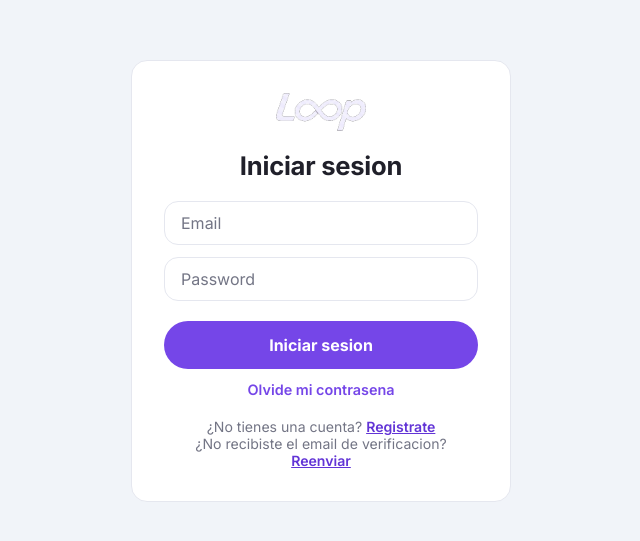
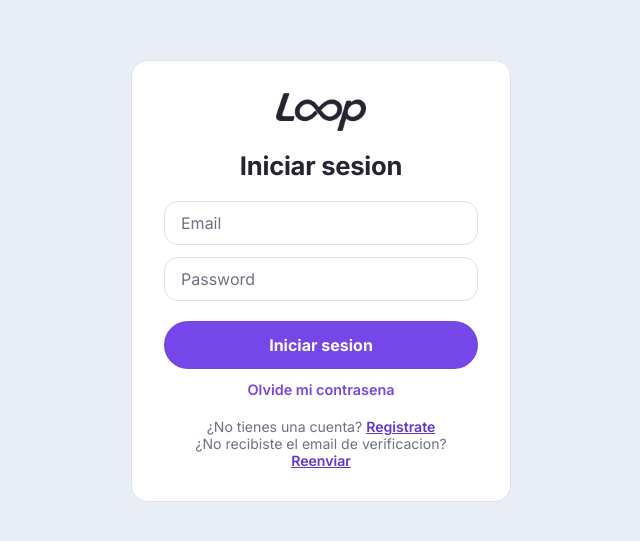
Before and after one commit to luzmicol/frontend-utn-back, a React (Vite) app: page /login in a window 1280 px wide. Shown: the part 119-660 px from the top of the page, without its empty margins (319-959 px from the left). Built offline with nearby package versions, Linux system fonts and the light colour scheme; no server answers.

Commit message:
fix colourrs

```diff
--- a/src/Components/AuthLayout/AuthLayout.jsx
+++ b/src/Components/AuthLayout/AuthLayout.jsx
@@ -1,12 +1,16 @@
+import { useTheme } from '../../context/ThemeContext'
 import './AuthLayout.css'
 
 export default function AuthLayout({ title, subtitle, footer, children }) {
+  const { resolvedTheme } = useTheme()
+  const logoSrc = resolvedTheme === 'light' ? '/loop-wordmark-dark.png' : '/loop-wordmark.png'
+
   return (
     <main className='auth-layout'>
       <div className='auth-content'>
         <div className='auth-content__brand'>
           <img
-            src='/loop-wordmark.png'
+            src={logoSrc}
             alt='LOOP'
             className='auth-content__brand-img'
           />
--- a/src/Components/Layout/Sidebar.jsx
+++ b/src/Components/Layout/Sidebar.jsx
@@ -2,6 +2,7 @@ import { Link, NavLink, useNavigate } from 'react-router-dom'
 import { Bell, PenSquare, LogOut } from 'lucide-react'
 import { useNotifications } from '../../context/NotificationContext'
 import { useUnreadMessages } from '../../context/UnreadMessagesContext'
+import { useTheme } from '../../context/ThemeContext'
 import { NAV_ITEMS } from './navItems'
 import './Sidebar.css'
 
@@ -9,6 +10,8 @@ export default function Sidebar({ onLogoutRequest, onBrandClick }) {
   const navigate = useNavigate()
   const { unreadCount } = useNotifications()
   const { unreadMessagesCount } = useUnreadMessages()
+  const { resolvedTheme } = useTheme()
+  const logoSrc = resolvedTheme === 'light' ? '/loop-wordmark-dark.png' : '/loop-wordmark.png'
   const badgeText = unreadCount > 99 ? '99+' : String(unreadCount)
   const messagesBadgeText =
     unreadMessagesCount > 99 ? '99+' : String(unreadMessagesCount)
@@ -27,7 +30,7 @@ export default function Sidebar({ onLogoutRequest, onBrandClick }) {
           onClick={onBrandClick}
         >
           <img
-            src='/loop-wordmark.png'
+            src={logoSrc}
             alt='LOOP'
             className='sidebar__brand-img'
           />
--- a/src/Middleware/AuthMiddleware.jsx
+++ b/src/Middleware/AuthMiddleware.jsx
@@ -2,12 +2,15 @@ import { useState } from 'react'
 import { Outlet, Navigate } from 'react-router-dom'
 import { RefreshCw } from 'lucide-react'
 import { useAuth } from '../context/AuthContext'
+import { useTheme } from '../context/ThemeContext'
 import { getAuthToken } from '../services/apiClient'
 import Alert from '../Components/Alert/Alert'
 
 export default function AuthMiddleware() {
   const { user, loading, sessionError, refreshUser } = useAuth()
+  const { resolvedTheme } = useTheme()
   const [retrying, setRetrying] = useState(false)
+  const logoSrc = resolvedTheme === 'light' ? '/loop-wordmark-dark.png' : '/loop-wordmark.png'
 
   if (loading) {
     return (
@@ -15,7 +18,7 @@ export default function AuthMiddleware() {
         <div className='auth-content'>
           <div className='auth-content__brand'>
             <img
-              src='/loop-wordmark.png'
+              src={logoSrc}
               alt='LOOP'
               className='auth-content__brand-img'
             />
@@ -42,7 +45,7 @@ export default function AuthMiddleware() {
         <div className='auth-content'>
           <div className='auth-content__brand'>
             <img
-              src='/loop-wordmark.png'
+              src={logoSrc}
               alt='LOOP'
               className='auth-content__brand-img'
             />
--- a/src/styles/tokens.css
+++ b/src/styles/tokens.css
@@ -45,23 +45,24 @@
     Roboto, 'Helvetica Neue', Arial, sans-serif;
 }
 
-/* Paleta de modo claro - limpia, luminosa y minimalista */
+/* Paleta de modo claro - limpia, luminosa y con contraste entre superficies */
 :root[data-theme='light'] {
-  --bg: #F1F4F9;
-  --sidebar-bg: #F7F8FC;
+  --bg: #E9EDF5;
+  --sidebar-bg: #F0F2F8;
   --surface: #FFFFFF;
-  --surface-elevated: #F4F6FB;
-  --card-shadow: 0 1px 3px rgba(32, 32, 42, 0.06), 0 1px 2px rgba(32, 32, 42, 0.04);
+  --surface-elevated: #F7F8FC;
+  --input-bg: #EDF0F6;
+  --card-shadow: 0 2px 8px rgba(36, 36, 50, 0.06), 0 1px 2px rgba(36, 36, 50, 0.04);
 
   --primary: #7546E8;
   --primary-dark: #6234D6;
   --primary-soft: #6234D6;
-  --primary-halo: rgba(117, 70, 232, 0.12);
+  --primary-halo: rgba(117, 70, 232, 0.14);
   --on-primary: #FFFFFF;
 
-  --text: #20202A;
-  --text-muted: #737585;
-  --border: #E5E7EF;
+  --text: #242432;
+  --text-muted: #6F7182;
+  --border: #DCE1EC;
 
   --error: #dc2626;
   --error-bg: rgba(220, 38, 38, 0.08);
@@ -85,7 +86,9 @@
   color: var(--on-primary);
 }
 
-:root[data-theme='light'] .sidebar {
+:root[data-theme='light'] .sidebar,
+:root[data-theme='light'] .mobile-header,
+:root[data-theme='light'] .mobile-nav {
   background-color: var(--sidebar-bg);
 }
 
@@ -93,8 +96,22 @@
 :root[data-theme='light'] .post-composer,
 :root[data-theme='light'] .profile-header,
 :root[data-theme='light'] .community-card,
-:root[data-theme='light'] .settings-card {
+:root[data-theme='light'] .settings-card,
+:root[data-theme='light'] .feed-suggestions__card,
+:root[data-theme='light'] .auth-card {
   box-shadow: var(--card-shadow);
+}
+
+:root[data-theme='light'] .post-composer__textarea,
+:root[data-theme='light'] .post-card__edit-textarea,
+:root[data-theme='light'] .comment-form__input,
+:root[data-theme='light'] .chat-view__input,
+:root[data-theme='light'] .profile-edit-form__input,
+:root[data-theme='light'] .form-field__input,
+:root[data-theme='light'] .share-modal__search,
+:root[data-theme='light'] .share-modal__note,
+:root[data-theme='light'] .emoji-picker__search {
+  background-color: var(--input-bg);
 }
 
 @media (prefers-reduced-motion: reduce) {
```
Also changed, not shown: public/loop-wordmark-dark.png (added).
